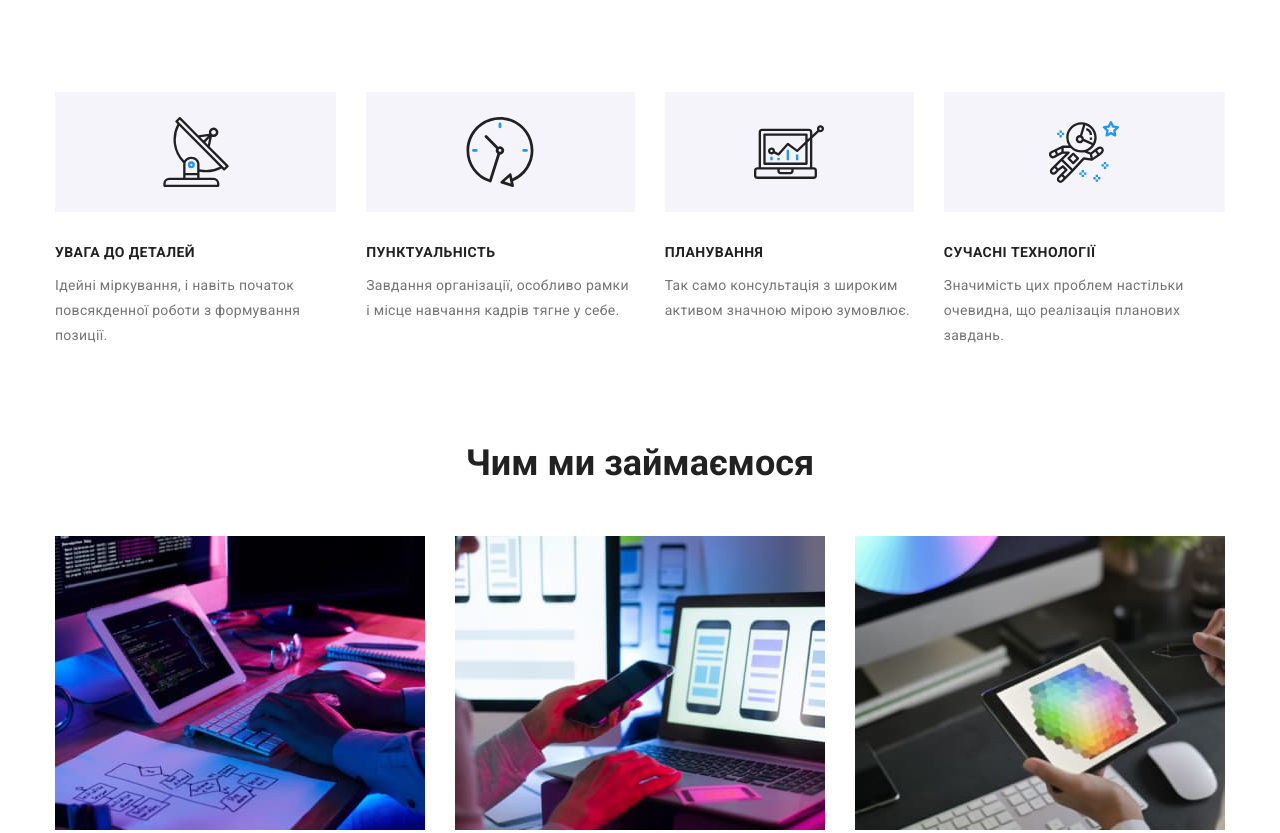
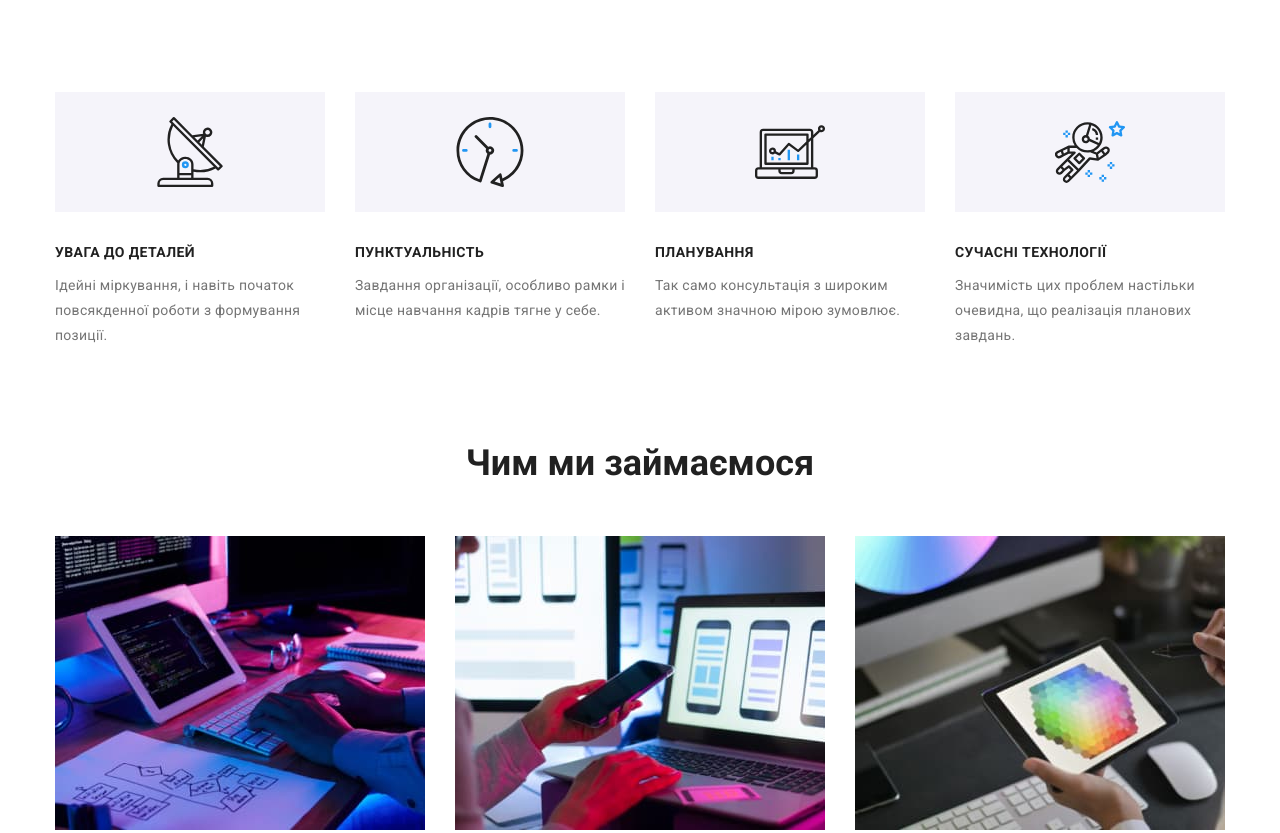
Before and after one commit to YuriyChernyakov/goit-markup-hw-04, a plain HTML site: page index.html in a window 1280 px wide. Shown: the part 692-1525 px from the top of the page. Drawn offline with nearby package versions, Linux system fonts and the light colour scheme.

Commit message:
Final v2.0

```diff
--- a/styles.css/styles.css
+++ b/styles.css/styles.css
@@ -157,10 +157,11 @@ ul,ol {margin-top: 0; margin-bottom: 0; padding-left: 0}
 .about-us {padding-top: 94px;}
 
 .about-list div{
-    padding-top: 25px;
-    padding-bottom: 25px;
+    width: 270px;
+    height: 120px;
     display: flex;
     justify-content: center;
+    align-items: center;
     margin-bottom: 30px;
     background-color:var(--buttons-bg);}
 
@@ -175,8 +176,7 @@ ul,ol {margin-top: 0; margin-bottom: 0; padding-left: 0}
     font-size: 14px;
     line-height: 1.5;
     color: var(--title-color);
-    letter-spacing: 0.03em;
-    margin-top: 30px;}
+    letter-spacing: 0.03em;}
 
 .about-us p {
     font-size: 14px;
@@ -291,8 +291,9 @@ ul,ol {margin-top: 0; margin-bottom: 0; padding-left: 0}
 .clients-example a{
     width: 170px;
     height: 92px;
-    display: block;
+    display: flex;
     justify-content: center;
+    align-items: center;
     border: 1px solid var(--clients-border);
     border-radius: 4px;
     fill: rgba(175, 177, 184, 1);
@@ -338,6 +339,7 @@ ul,ol {margin-top: 0; margin-bottom: 0; padding-left: 0}
     letter-spacing: 0.03em;
     text-transform: uppercase;
     color: var(--adress-color);
+    padding-top: 12px;
     margin-bottom: 20px;}
 
 .invite .employer-logo {padding-bottom: 0;}
```
